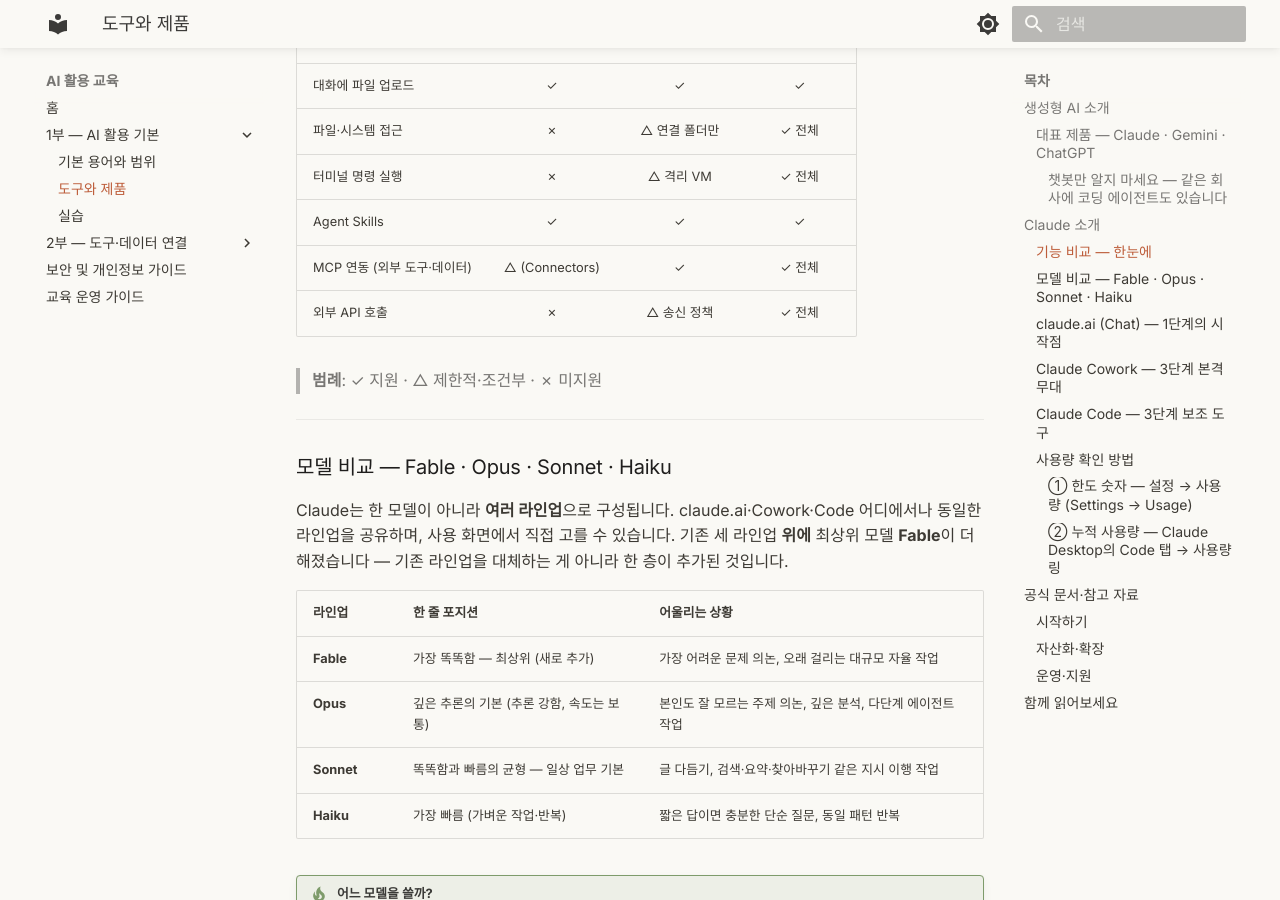
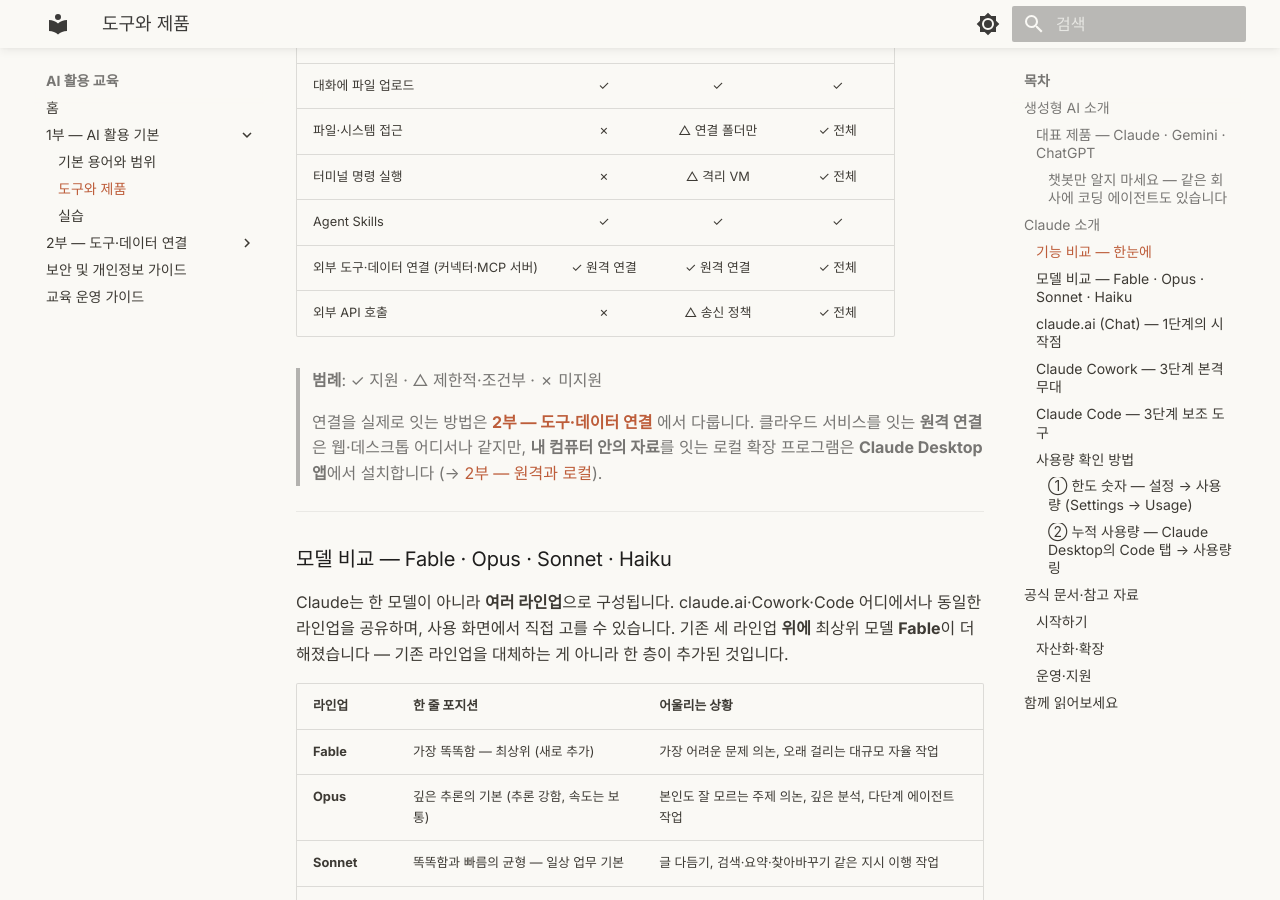
Before and after one commit to scroogy-dev/ai-onboarding, an MkDocs documentation site: the page built from docs/intro.md, in a window 1280 px wide and 900 px high, scrolled down 2231 px. Built offline with MkDocs 1.6.1 and Material for MkDocs 9.7.7, drawn with Linux system fonts in a browser that asks for light colours; some of the changed text lies outside the part shown.

```diff
--- a/docs/intro.md
+++ b/docs/intro.md
@@ -65,10 +65,12 @@ Anthropic은 비개발자용 에이전트 **Claude Cowork**도 함께 제공합
 | 파일·시스템 접근 | ✗ | △ 연결 폴더만 | ✓ 전체 |
 | 터미널 명령 실행 | ✗ | △ 격리 VM | ✓ 전체 |
 | Agent Skills | ✓ | ✓ | ✓ |
-| MCP 연동 (외부 도구·데이터) | △ (Connectors) | ✓ | ✓ 전체 |
+| 외부 도구·데이터 연결 (커넥터·MCP 서버) | ✓ 원격 연결 | ✓ 원격 연결 | ✓ 전체 |
 | 외부 API 호출 | ✗ | △ 송신 정책 | ✓ 전체 |
 
 > **범례**: ✓ 지원 · △ 제한적·조건부 · ✗ 미지원
+
+> 연결을 실제로 잇는 방법은 **[2부 — 도구·데이터 연결](connect/index.md)** 에서 다룹니다. 클라우드 서비스를 잇는 **원격 연결**은 웹·데스크톱 어디서나 같지만, **내 컴퓨터 안의 자료**를 잇는 로컬 확장 프로그램은 **Claude Desktop 앱**에서 설치합니다 (→ [2부 — 원격과 로컬](connect/mcp-servers.md#remote-vs-local)).
 
 ---
 
@@ -183,7 +185,7 @@ Claude Desktop을 연 다음 좌측의 **Code** 탭을 선택하고, 화면 우
 
 - [Projects(프로젝트)란 무엇입니까](https://support.claude.com/ko/articles/9517075) — 자료·지침을 묶어 재사용
 - [스킬이란 무엇인가요](https://support.claude.com/ko/articles/12512176) — 반복 작업을 스킬로 자산화
-- [MCP 안내](https://docs.claude.com/ko/docs/agents-and-tools/mcp) — 외부 데이터·도구 연결 (개발자용)
+- [MCP 안내](https://docs.claude.com/ko/docs/agents-and-tools/mcp) — MCP 서버를 **직접 만들 때** 보는 개발자용 문서. 이용하는 방법은 [2부 — MCP 서버 이용하기](connect/mcp-servers.md)로 충분합니다
 
 ### 운영·지원
 
@@ -198,4 +200,5 @@ Claude Desktop을 연 다음 좌측의 **Code** 탭을 선택하고, 화면 우
 - [홈 — 본 교육의 Why·What·How](index.md)
 - [홈 — 준비사항](index.md#preparation) — Claude Pro·Desktop 설치 등 사전 준비
 - [홈 — 3단계 모델](index.md#stage-model) — 본 교육이 다루는 학습 사다리
+- [2부 — 도구·데이터 연결](connect/index.md) — 커넥터·MCP 서버로 외부 자료를 잇기
 - [보안 및 개인정보 가이드](security-guide.md)
```
Also changed, not shown: .ai/90_issues/active/issue-0049/issue-0049-plan.md (+1 -1 lines), .ai/90_issues/active/issue-0049/issue-0049-summary.md (+5 -5 lines), docs/basics.md (+3 -1 lines).
